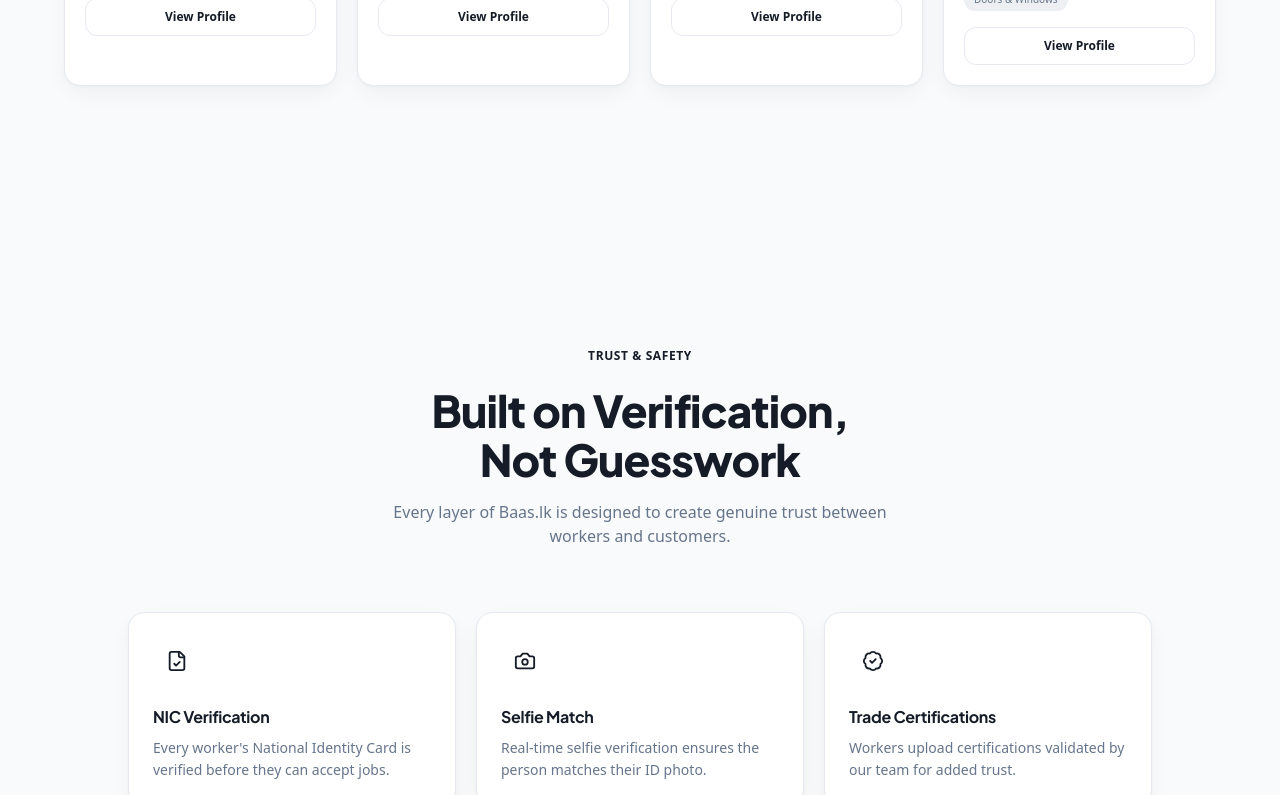
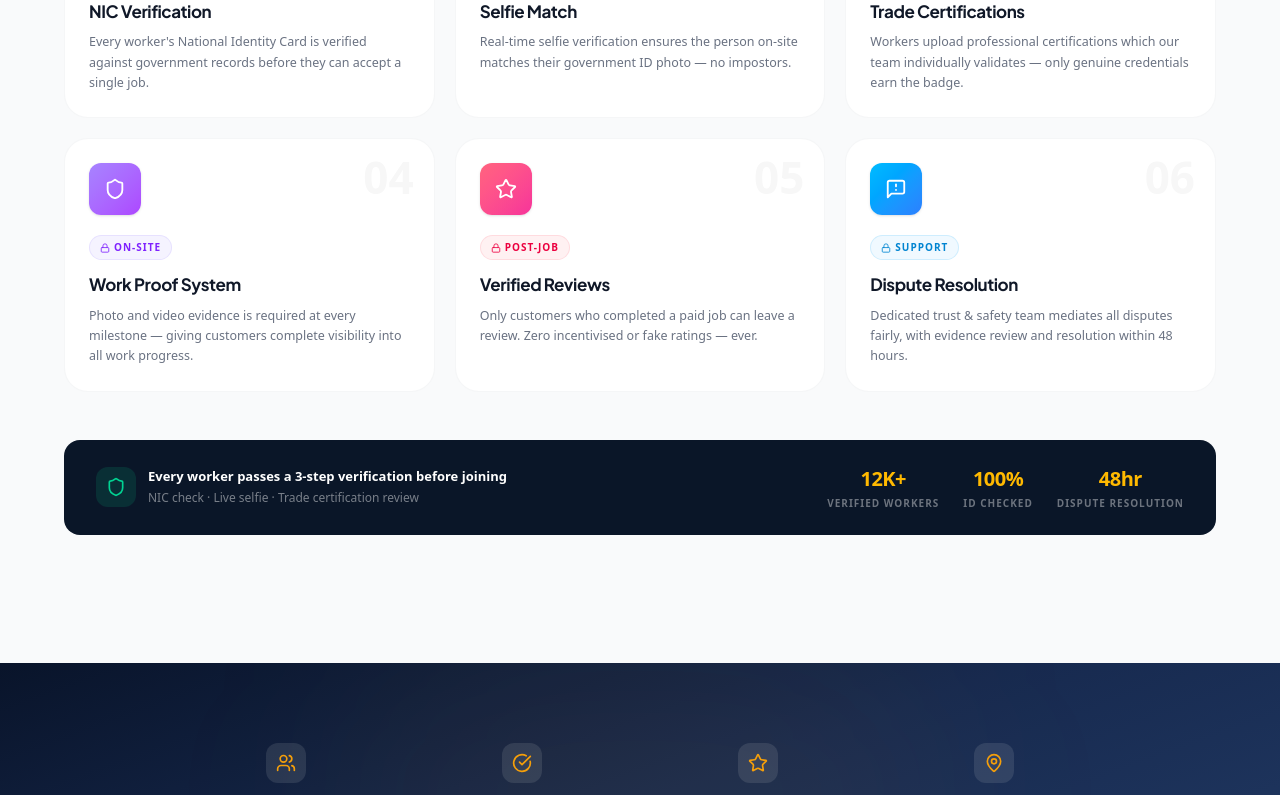
Before and after one commit to PradeepSamarasinghe/baas.lk, a Next.js app: page / in a window 1280 px wide. Shown: the part 3240-4035 px from the top of the page. Built offline with nearby package versions, Linux system fonts and the light colour scheme.

Commit message:
feat: add TrustFeatures component to landing page to highlight verification processes

```diff
--- a/src/app/page.tsx
+++ b/src/app/page.tsx
@@ -21,7 +21,7 @@ export default function Home() {
         <Hero />
         <HowItWorks />
         <WorkerCategories />
-        <FeaturedWorkers />
+        {/* <FeaturedWorkers /> */}
         <TrustFeatures />
         <Stats />
         <Testimonials />
--- a/src/components/landing/TrustFeatures.tsx
+++ b/src/components/landing/TrustFeatures.tsx
@@ -1,62 +1,254 @@
 "use client";
 
-import { Shield, Camera, FileCheck, BadgeCheck, MessageSquareWarning, Star } from "lucide-react";
+import {
+  Shield,
+  Camera,
+  FileCheck,
+  BadgeCheck,
+  MessageSquareWarning,
+  Star,
+  CheckCircle2,
+  Lock,
+} from "lucide-react";
 import { useEffect, useRef, useState } from "react";
 
+// ─── Data ──────────────────────────────────────────────────────────────────────
+
 const features = [
-  { icon: FileCheck, title: "NIC Verification", desc: "Every worker's National Identity Card is verified before they can accept jobs." },
-  { icon: Camera, title: "Selfie Match", desc: "Real-time selfie verification ensures the person matches their ID photo." },
-  { icon: BadgeCheck, title: "Trade Certifications", desc: "Workers upload certifications validated by our team for added trust." },
-  { icon: Shield, title: "Work Proof System", desc: "Photo and video proof at every milestone — full transparency for customers." },
-  { icon: Star, title: "Verified Reviews", desc: "Only customers who completed a job can leave reviews. No fake ratings." },
-  { icon: MessageSquareWarning, title: "Dispute Resolution", desc: "Fair, transparent dispute management with admin mediation for both parties." },
+  {
+    icon: FileCheck,
+    title: "NIC Verification",
+    desc: "Every worker's National Identity Card is verified against government records before they can accept a single job.",
+    step: "01",
+    accent: "from-amber-400 to-orange-500",
+    lightBg: "bg-amber-50",
+    borderColor: "border-amber-200/60",
+    textAccent: "text-amber-600",
+    glowColor: "rgba(245,158,11,0.12)",
+    badge: "Step 1",
+  },
+  {
+    icon: Camera,
+    title: "Selfie Match",
+    desc: "Real-time selfie verification ensures the person on-site matches their government ID photo — no impostors.",
+    step: "02",
+    accent: "from-blue-400 to-cyan-500",
+    lightBg: "bg-blue-50",
+    borderColor: "border-blue-200/60",
+    textAccent: "text-blue-600",
+    glowColor: "rgba(59,130,246,0.10)",
+    badge: "Step 2",
+  },
+  {
+    icon: BadgeCheck,
+    title: "Trade Certifications",
+    desc: "Workers upload professional certifications which our team individually validates — only genuine credentials earn the badge.",
+    step: "03",
+    accent: "from-emerald-400 to-teal-500",
+    lightBg: "bg-emerald-50",
+    borderColor: "border-emerald-200/60",
+    textAccent: "text-emerald-600",
+    glowColor: "rgba(52,211,153,0.10)",
+    badge: "Step 3",
+  },
+  {
+    icon: Shield,
+    title: "Work Proof System",
+    desc: "Photo and video evidence is required at every milestone — giving customers complete visibility into all work progress.",
+    step: "04",
+    accent: "from-violet-400 to-purple-500",
+    lightBg: "bg-violet-50",
+    borderColor: "border-violet-200/60",
+    textAccent: "text-violet-600",
+    glowColor: "rgba(167,139,250,0.10)",
+    badge: "On-Site",
+  },
+  {
+    icon: Star,
+    title: "Verified Reviews",
+    desc: "Only customers who completed a paid job can leave a review. Zero incentivised or fake ratings — ever.",
+    step: "05",
+    accent: "from-rose-400 to-pink-500",
+    lightBg: "bg-rose-50",
+    borderColor: "border-rose-200/60",
+    textAccent: "text-rose-600",
+    glowColor: "rgba(244,63,94,0.10)",
+    badge: "Post-Job",
+  },
+  {
+    icon: MessageSquareWarning,
+    title: "Dispute Resolution",
+    desc: "Dedicated trust & safety team mediates all disputes fairly, with evidence review and resolution within 48 hours.",
+    step: "06",
+    accent: "from-sky-400 to-blue-500",
+    lightBg: "bg-sky-50",
+    borderColor: "border-sky-200/60",
+    textAccent: "text-sky-600",
+    glowColor: "rgba(14,165,233,0.10)",
+    badge: "Support",
+  },
 ];
+
+// ─── Regular Trust Card ────────────────────────────────────────────────────────
+
+const TrustCard = ({
+  feature,
+  index,
+  visible,
+}: {
+  feature: (typeof features)[0];
+  index: number;
+  visible: boolean;
+}) => {
+  const Icon = feature.icon;
+  return (
+    <div
+      className={`group relative bg-white rounded-3xl overflow-hidden cursor-default
+        border border-gray-100/80
+        hover:border-transparent hover:-translate-y-1.5
+        hover:shadow-[0_20px_48px_-12px_rgba(0,0,0,0.10)]
+        transition-all duration-500 ease-out
+        ${visible ? "opacity-100 translate-y-0" : "opacity-0 translate-y-8"}`}
+      style={{ transitionDelay: `${index * 80}ms` }}
+    >
+      {/* Hover radial glow */}
+      <div
+        className="absolute inset-0 opacity-0 group-hover:opacity-100
+          transition-opacity duration-500 pointer-events-none"
+        style={{
+          background: `radial-gradient(ellipse at 10% 10%, ${feature.glowColor} 0%, transparent 60%)`,
+        }}
+      />
+
+      {/* Top accent line */}
+      <div className={`absolute top-0 left-0 right-0 h-[3px] bg-gradient-to-r ${feature.accent}
+        scale-x-0 group-hover:scale-x-100 transition-transform duration-400 origin-left`} />
+
+      <div className="relative z-10 p-6">
+        {/* Step number — decorative bg */}
+        <div className="absolute top-4 right-5 text-[44px] font-black text-gray-900/[0.035]
+          select-none leading-none group-hover:text-gray-900/[0.06] transition-colors duration-300">
+          {feature.step}
+        </div>
+
+        {/* Icon */}
+        <div className={`w-[52px] h-[52px] rounded-xl bg-gradient-to-br ${feature.accent}
+          flex items-center justify-center mb-5
+          group-hover:scale-110 transition-transform duration-300
+          shadow-sm`}>
+          <Icon className="w-[22px] h-[22px] text-white" strokeWidth={2} />
+        </div>
+
+        {/* Badge */}
+        <div className="flex items-center gap-1.5 mb-3">
+          <span className={`inline-flex items-center gap-1 px-2.5 py-1 rounded-full
+            ${feature.lightBg} ${feature.textAccent} border ${feature.borderColor}
+            text-[10px] font-bold uppercase tracking-widest`}>
+            <Lock className="w-2.5 h-2.5" />
+            {feature.badge}
+          </span>
+        </div>
+
+        {/* Title */}
+        <h3 className="font-display font-bold text-[17px] text-gray-900 mb-2 tracking-tight">
+          {feature.title}
+        </h3>
+
+        {/* Desc */}
+        <p className="text-[12.5px] text-gray-500 leading-relaxed">
+          {feature.desc}
+        </p>
+      </div>
+    </div>
+  );
+};
+
+// ─── Main Component ────────────────────────────────────────────────────────────
 
 const TrustFeatures = () => {
   const [visible, setVisible] = useState(false);
   const ref = useRef<HTMLDivElement>(null);
 
   useEffect(() => {
-    const obs = new IntersectionObserver(([e]) => e.isIntersecting && setVisible(true), { threshold: 0.15 });
+    const obs = new IntersectionObserver(
+      ([e]) => e.isIntersecting && setVisible(true),
+      { threshold: 0.08 }
+    );
     if (ref.current) obs.observe(ref.current);
     return () => obs.disconnect();
   }, []);
 
   return (
-    <section id="trust" className="section-padding bg-background" ref={ref}>
+    <section id="trust" className="section-padding bg-background overflow-hidden" ref={ref}>
       <div className="container mx-auto px-4">
-        <div className="section-header">
-          <span className="inline-block px-4 py-1.5 rounded-full bg-success/10 text-success text-xs font-semibold uppercase tracking-wider mb-4">
-            Trust & Safety
+
+        {/* ── Header ── */}
+        <div
+          className={`text-center mb-14 transition-all duration-700
+            ${visible ? "opacity-100 translate-y-0" : "opacity-0 translate-y-6"}`}
+        >
+          <span className="inline-block px-4 py-1.5 rounded-full
+            bg-emerald-500/10 text-emerald-600 text-xs font-bold uppercase tracking-[0.12em] mb-5">
+            Trust &amp; Safety
           </span>
-          <h2 className="font-display text-3xl md:text-4xl lg:text-[2.75rem] font-extrabold text-foreground mb-4">
-            Built on Verification,<br />Not Guesswork
+          <h2 className="font-display text-3xl md:text-4xl lg:text-[2.75rem] font-extrabold
+            text-foreground mb-4 tracking-tight">
+            Built on Verification,{" "}
+            <br className="hidden md:block" />
+            <span className="text-gradient-accent">Not Guesswork</span>
           </h2>
-          <p className="text-muted-foreground max-w-lg mx-auto text-base">
-            Every layer of Baas.lk is designed to create genuine trust between workers and customers.
+          <p className="text-muted-foreground max-w-lg mx-auto text-base leading-relaxed">
+            Every layer of Baas.lk is engineered to create genuine, verifiable trust
+            between workers and customers — from the first click to final payment.
           </p>
         </div>
 
-        <div className="grid md:grid-cols-2 lg:grid-cols-3 gap-5 max-w-5xl mx-auto">
-          {features.map((f, i) => {
-            const Icon = f.icon;
-            return (
-              <div
-                key={f.title}
-                className={`group bg-card border border-border rounded-2xl p-6 shadow-card hover:border-success/30 transition-all duration-500 hover:shadow-[var(--shadow-lg)] hover:-translate-y-1 ${
-                  visible ? "opacity-100 translate-y-0" : "opacity-0 translate-y-6"
-                }`}
-                style={{ transitionDelay: `${i * 80}ms` }}
-              >
-                <div className="w-12 h-12 rounded-xl bg-success/10 flex items-center justify-center mb-5 group-hover:bg-success/15 transition-colors">
-                  <Icon className="w-5.5 h-5.5 text-success" />
+        {/* ── Mosaic grid ── */}
+        <div className="grid grid-cols-1 sm:grid-cols-2 lg:grid-cols-3 gap-5 max-w-6xl mx-auto">
+          {features.map((f, i) => (
+            <TrustCard key={f.title} feature={f} index={i} visible={visible} />
+          ))}
+        </div>
+
+        {/* ── Bottom proof strip ── */}
+        <div
+          className={`mt-12 transition-all duration-700 delay-700
+            ${visible ? "opacity-100 translate-y-0" : "opacity-0 translate-y-4"}`}
+        >
+          <div className="bg-[#0a1628] rounded-2xl px-8 py-6
+            flex flex-col md:flex-row items-center justify-between gap-6
+            max-w-6xl mx-auto">
+            <div className="flex items-center gap-3">
+              <div className="w-10 h-10 rounded-xl bg-emerald-500/15 flex items-center justify-center shrink-0">
+                <Shield className="w-5 h-5 text-emerald-400" />
+              </div>
+              <div>
+                <div className="text-[13px] font-bold text-white">
+                  Every worker passes a 3-step verification before joining
                 </div>
-                <h3 className="font-display font-bold text-foreground mb-2 text-base">{f.title}</h3>
-                <p className="text-sm text-muted-foreground leading-relaxed">{f.desc}</p>
+                <div className="text-[12px] text-white/45 mt-0.5">
+                  NIC check · Live selfie · Trade certification review
+                </div>
               </div>
-            );
-          })}
+            </div>
+
+            <div className="flex items-center gap-6 shrink-0">
+              {[
+                { val: "12K+", label: "Verified Workers" },
+                { val: "100%", label: "ID Checked" },
+                { val: "48hr", label: "Dispute Resolution" },
+              ].map((s) => (
+                <div key={s.label} className="text-center">
+                  <div className="text-[20px] font-black text-amber-400 tracking-tight">{s.val}</div>
+                  <div className="text-[10px] font-semibold text-white/40 uppercase tracking-widest mt-0.5">
+                    {s.label}
+                  </div>
+                </div>
+              ))}
+            </div>
+          </div>
         </div>
+
       </div>
     </section>
   );
```
